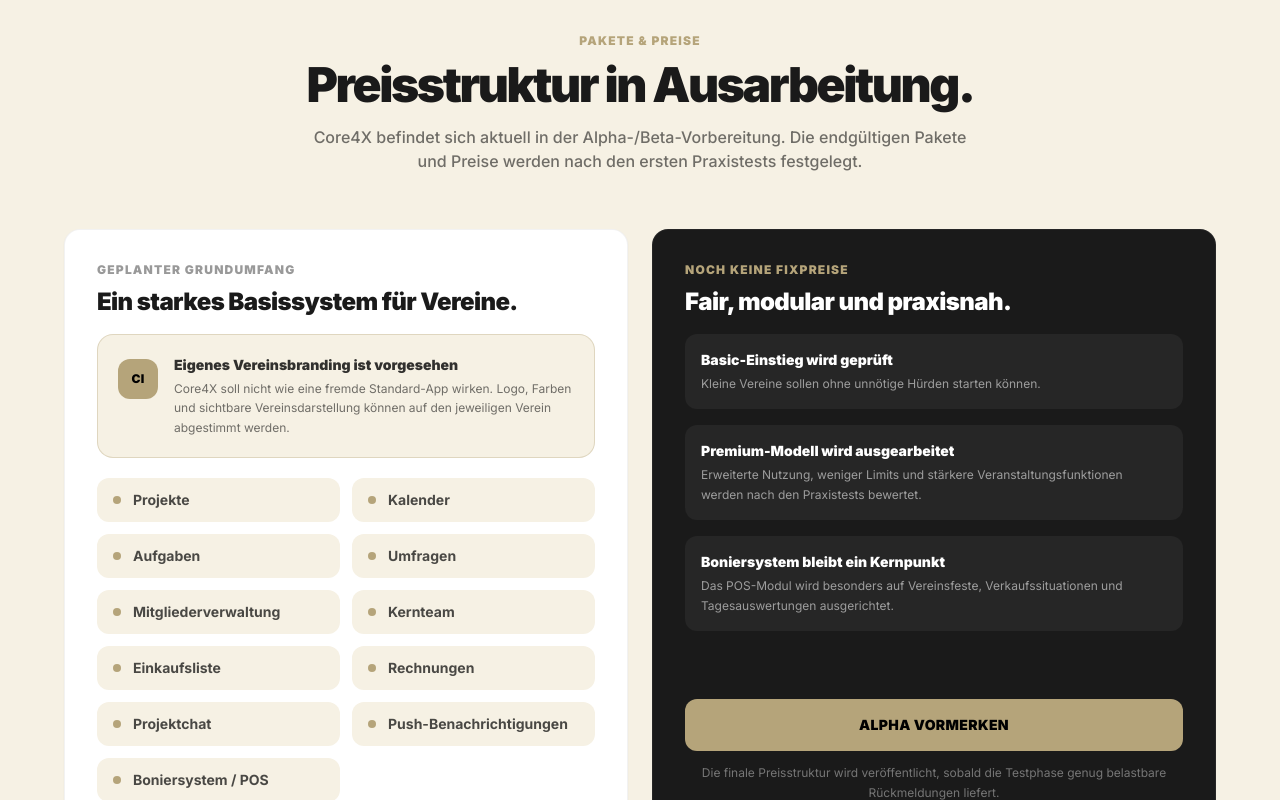
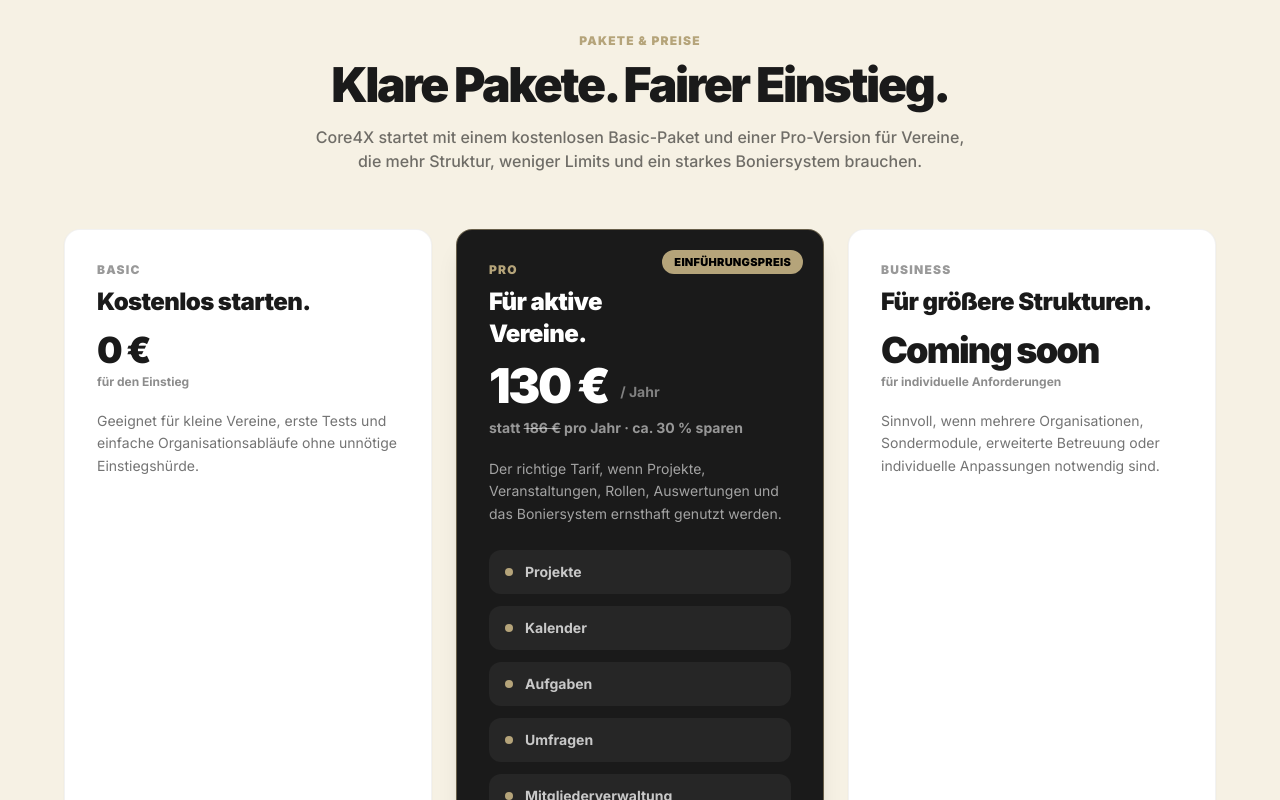
Before and after one commit to rainers79/core4X-landing, a React (Vite) app: page / in a window 1280 px wide. Shown: the part 2280-3080 px from the top of the page. Built offline with nearby package versions, Linux system fonts and the light colour scheme; no server answers.

Commit message:
Update App.tsx

```diff
--- a/src/App.tsx
+++ b/src/App.tsx
@@ -319,32 +319,25 @@
     <div className="max-w-6xl mx-auto">
       <div className="text-center mb-14">
         <div className="text-xs font-black uppercase tracking-widest text-[#B5A47A] mb-3">Pakete & Preise</div>
-        <h2 className="text-3xl md:text-5xl font-black tracking-tighter">Preisstruktur in Ausarbeitung.</h2>
+        <h2 className="text-3xl md:text-5xl font-black tracking-tighter">Klare Pakete. Fairer Einstieg.</h2>
         <p className="mt-4 text-black/55 font-medium max-w-2xl mx-auto text-sm md:text-base">
-          Core4X befindet sich aktuell in der Alpha-/Beta-Vorbereitung. Die endgültigen Pakete und Preise werden nach den ersten Praxistests festgelegt.
+          Core4X startet mit einem kostenlosen Basic-Paket und einer Pro-Version für Vereine, die mehr Struktur, weniger Limits und ein starkes Boniersystem brauchen.
         </p>
       </div>
 
-      <div className="grid lg:grid-cols-2 gap-6 items-stretch">
-        <div className="bg-white rounded-2xl border border-black/5 p-6 md:p-8 shadow-sm">
-          <div className="text-xs font-black uppercase tracking-widest text-black/40 mb-2">Geplanter Grundumfang</div>
-          <h3 className="text-2xl font-black tracking-tight mb-4">Ein starkes Basissystem für Vereine.</h3>
-          <div className="mb-5 rounded-2xl border border-[#B5A47A]/35 bg-[#F6F1E4] px-5 py-5">
-            <div className="flex items-start gap-4">
-              <div className="mt-1 h-10 w-10 rounded-xl bg-[#B5A47A] text-black flex items-center justify-center text-xs font-black uppercase tracking-wide flex-shrink-0">
-                CI
-              </div>
-              <div>
-                <div className="text-sm font-black text-black/80 mb-1">Eigenes Vereinsbranding ist vorgesehen</div>
-                <p className="text-xs text-black/55 leading-relaxed">
-                  Core4X soll nicht wie eine fremde Standard-App wirken. Logo, Farben und sichtbare Vereinsdarstellung können auf den jeweiligen Verein abgestimmt werden.
-                </p>
-              </div>
-            </div>
+      <div className="grid lg:grid-cols-3 gap-6 items-stretch">
+        <div className="bg-white rounded-2xl border border-black/5 p-6 md:p-8 shadow-sm flex flex-col">
+          <div className="text-xs font-black uppercase tracking-widest text-black/40 mb-2">Basic</div>
+          <h3 className="text-2xl font-black tracking-tight mb-3">Kostenlos starten.</h3>
+          <div className="mb-5">
+            <div className="text-4xl font-black tracking-tighter">0 €</div>
+            <div className="text-xs font-bold text-black/45 mt-1">für den Einstieg</div>
           </div>
-
-          <div className="grid sm:grid-cols-2 gap-3">
-            {includedModules.map((feature) => (
+          <p className="text-sm text-black/55 leading-relaxed mb-6">
+            Geeignet für kleine Vereine, erste Tests und einfache Organisationsabläufe ohne unnötige Einstiegshürde.
+          </p>
+          <div className="space-y-3 mt-auto">
+            {['Projekte und Aufgaben', 'Mitgliederverwaltung', 'Kalender und Umfragen', 'Basis-Kommunikation'].map((feature) => (
               <div key={feature} className="flex items-center gap-3 rounded-xl bg-[#F6F1E4] px-4 py-3">
                 <span className="w-2 h-2 rounded-full bg-[#B5A47A] flex-shrink-0" />
                 <span className="text-sm font-bold text-black/70">{feature}</span>
@@ -353,23 +346,30 @@
           </div>
         </div>
 
-        <div className="bg-[#1A1A1A] rounded-2xl border border-white/5 p-6 md:p-8 text-white h-full flex flex-col justify-between">
+        <div className="bg-[#1A1A1A] rounded-2xl border border-[#B5A47A]/50 p-6 md:p-8 text-white h-full flex flex-col justify-between shadow-xl relative overflow-hidden">
+          <div className="absolute right-5 top-5 rounded-full bg-[#B5A47A] px-3 py-1 text-[11px] font-black uppercase tracking-wide text-black">Einführungspreis</div>
           <div>
-            <div className="text-xs font-black uppercase tracking-widest text-[#B5A47A] mb-2">Noch keine Fixpreise</div>
-            <h3 className="text-2xl font-black tracking-tight mb-4">Fair, modular und praxisnah.</h3>
-            <div className="space-y-4">
-              <div className="rounded-xl bg-white/5 px-4 py-4">
-                <div className="text-sm font-black mb-1">Basic-Einstieg wird geprüft</div>
-                <div className="text-xs text-white/55 leading-relaxed">Kleine Vereine sollen ohne unnötige Hürden starten können.</div>
+            <div className="text-xs font-black uppercase tracking-widest text-[#B5A47A] mb-2">Pro</div>
+            <h3 className="text-2xl font-black tracking-tight mb-3 pr-28">Für aktive Vereine.</h3>
+            <div className="mb-5">
+              <div className="flex items-end gap-3">
+                <div className="text-5xl font-black tracking-tighter">130 €</div>
+                <div className="pb-2 text-sm font-bold text-white/45">/ Jahr</div>
               </div>
-              <div className="rounded-xl bg-white/5 px-4 py-4">
-                <div className="text-sm font-black mb-1">Premium-Modell wird ausgearbeitet</div>
-                <div className="text-xs text-white/55 leading-relaxed">Erweiterte Nutzung, weniger Limits und stärkere Veranstaltungsfunktionen werden nach den Praxistests bewertet.</div>
+              <div className="mt-2 text-sm font-bold text-white/55">
+                statt <span className="line-through">186 €</span> pro Jahr · ca. 30 % sparen
               </div>
-              <div className="rounded-xl bg-white/5 px-4 py-4">
-                <div className="text-sm font-black mb-1">Boniersystem bleibt ein Kernpunkt</div>
-                <div className="text-xs text-white/55 leading-relaxed">Das POS-Modul wird besonders auf Vereinsfeste, Verkaufssituationen und Tagesauswertungen ausgerichtet.</div>
-              </div>
+            </div>
+            <p className="text-sm text-white/60 leading-relaxed mb-6">
+              Der richtige Tarif, wenn Projekte, Veranstaltungen, Rollen, Auswertungen und das Boniersystem ernsthaft genutzt werden.
+            </p>
+            <div className="grid sm:grid-cols-2 lg:grid-cols-1 gap-3">
+              {includedModules.map((feature) => (
+                <div key={feature} className="flex items-center gap-3 rounded-xl bg-white/5 px-4 py-3">
+                  <span className="w-2 h-2 rounded-full bg-[#B5A47A] flex-shrink-0" />
+                  <span className="text-sm font-bold text-white/75">{feature}</span>
+                </div>
+              ))}
             </div>
           </div>
 
@@ -378,11 +378,31 @@
               onClick={() => scrollToSection('vormerken')}
               className="w-full py-4 rounded-xl bg-[#B5A47A] text-black text-sm font-black uppercase tracking-wide"
             >
-              Alpha vormerken
+              Pro-Version vormerken
             </button>
             <p className="text-xs text-white/40 text-center leading-relaxed">
-              Die finale Preisstruktur wird veröffentlicht, sobald die Testphase genug belastbare Rückmeldungen liefert.
+              Der Einführungspreis gilt für frühe Vereine während der Startphase.
             </p>
+          </div>
+        </div>
+
+        <div className="bg-white rounded-2xl border border-black/5 p-6 md:p-8 shadow-sm flex flex-col">
+          <div className="text-xs font-black uppercase tracking-widest text-black/40 mb-2">Business</div>
+          <h3 className="text-2xl font-black tracking-tight mb-3">Für größere Strukturen.</h3>
+          <div className="mb-5">
+            <div className="text-4xl font-black tracking-tighter">Coming soon</div>
+            <div className="text-xs font-bold text-black/45 mt-1">für individuelle Anforderungen</div>
+          </div>
+          <p className="text-sm text-black/55 leading-relaxed mb-6">
+            Sinnvoll, wenn mehrere Organisationen, Sondermodule, erweiterte Betreuung oder individuelle Anpassungen notwendig sind.
+          </p>
+          <div className="space-y-3 mt-auto">
+            {['Individuelle Einrichtung', 'Erweiterte Modulplanung', 'Mehrere Organisationen', 'Persönliche Abstimmung'].map((feature) => (
+              <div key={feature} className="flex items-center gap-3 rounded-xl bg-[#F6F1E4] px-4 py-3">
+                <span className="w-2 h-2 rounded-full bg-[#B5A47A] flex-shrink-0" />
+                <span className="text-sm font-bold text-black/70">{feature}</span>
+              </div>
+            ))}
           </div>
         </div>
       </div>
```
